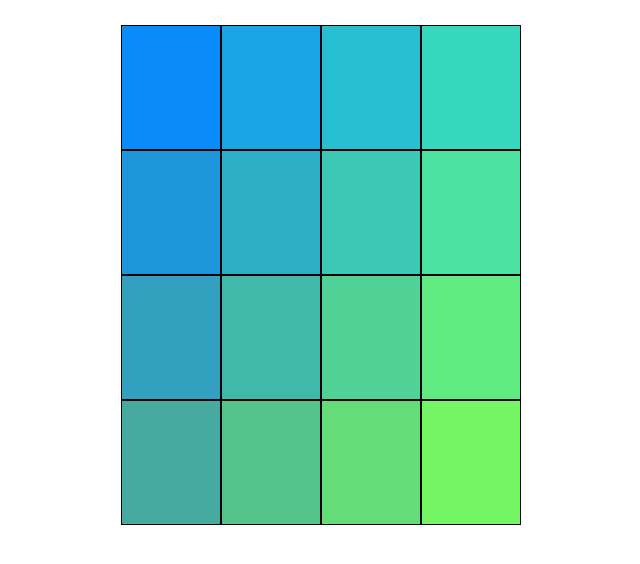
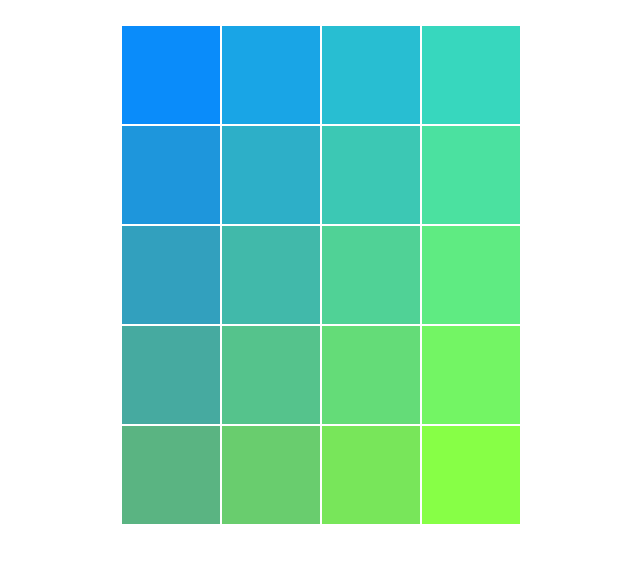
Before and after one commit to olivabigyo/colorPuzzle, a plain HTML site: page frontend/index.html in a window 1280 px wide. Shown: the whole page, without its empty margins (319-959 px from the left). Drawn offline with Linux system fonts and the light colour scheme.

Commit message:
Populate the DOM dynamically

```diff
--- a/frontend/code.js
+++ b/frontend/code.js
@@ -1,3 +1,16 @@
+const playground = document.getElementById('canvas')
+const game = { "w": 4, "h": 5 }
+const tilewidth = 400 / game.w;
+const tileheight = 500 / game.h;
+
+// Creating DOM elements for game object
+for (let i = 0; i < (game.w)*(game.h); i++) {
+    const elem = document.createElement('div');
+    elem.classList.add('tile');
+    elem.style.width = `${tilewidth}px`;
+    elem.style.height = `${tileheight}px`;
+    playground.appendChild(elem);
+}
 
 const tiles = document.querySelectorAll('.tile');
 
@@ -14,8 +27,8 @@ const colorColumnSteps = [15, 25, -20];
 // Initialize tiles
 for (const tile of tiles) {
     // position of the tile
-    tile.style.top = `${r * 125}px`;
-    tile.style.left = `${c * 100}px`;
+    tile.style.top = `${r * tileheight}px`;
+    tile.style.left = `${c * tilewidth}px`;
     console.log(r, c);
     // color of the tile
     const color = [
--- a/frontend/index.html
+++ b/frontend/index.html
@@ -10,24 +10,7 @@
 </head>
 
 <body>
-    <div class="canvas">
-        <div class="tile"></div>
-        <div class="tile"></div>
-        <div class="tile"></div>
-        <div class="tile"></div>
-        <div class="tile"></div>
-        <div class="tile"></div>
-        <div class="tile"></div>
-        <div class="tile"></div>
-        <div class="tile"></div>
-        <div class="tile"></div>
-        <div class="tile"></div>
-        <div class="tile"></div>
-        <div class="tile"></div>
-        <div class="tile"></div>
-        <div class="tile"></div>
-        <div class="tile"></div>
-    </div>
+    <div id="canvas"></div>
     <script src="code.js"></script>
 </body>
 
--- a/frontend/style.css
+++ b/frontend/style.css
@@ -6,19 +6,18 @@
     box-sizing: border-box;
 }
 
-.canvas {
+#canvas {
     margin: 25px auto;
     width: 400px;
     height: 500px;
     position: relative;
-    /* background-color: black; */
 }
 
 .tile {
     width: 100px;
     height: 125px;
     position: absolute;
-    border: 1px solid black;
+    border: 1px solid white;
     background-color: aqua;
     transition: all .5s;
 }
```
